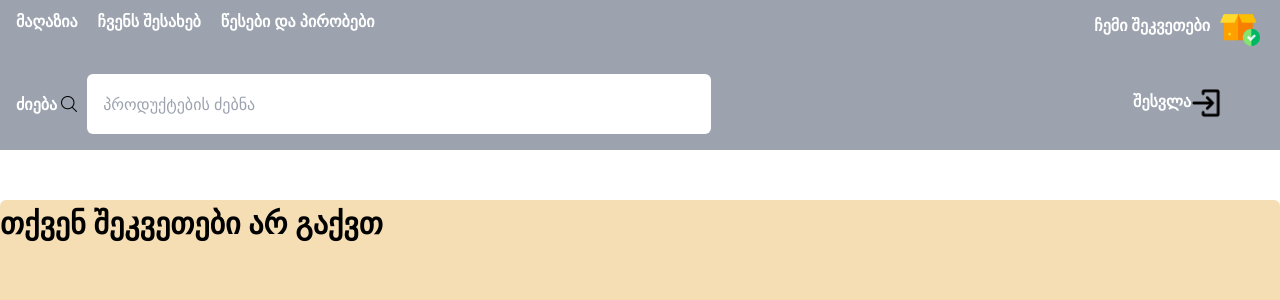
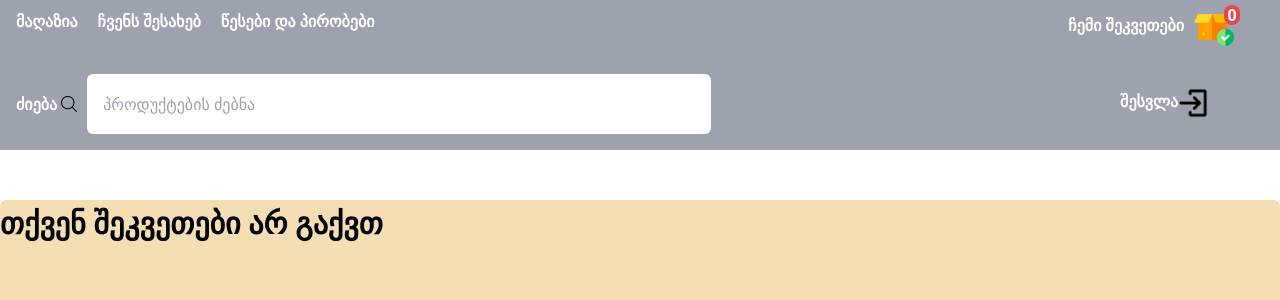
Before and after one commit to kaikaci12/shop-eri, a React (Vite) app: page /orders in a window 1280 px wide. Shown: the top 300 px of the page. Built offline with nearby package versions, Linux system fonts and the light colour scheme.

Commit message:
add orders quantity showing on ordersIcon

```diff
--- a/src/App.tsx
+++ b/src/App.tsx
@@ -8,16 +8,7 @@ import Login from "./pages/Login";
 import { createContext, useEffect, useState } from "react";
 import Product from "./pages/Product";
 import data from "./data.json";
-import { IProductData } from "./types.d";
-
-export interface IOrders {
-  description: string;
-  id: number;
-  image: string;
-  name: string;
-  price: number;
-  quantity: number;
-}
+import { IProductData, IOrders } from "./types.d";
 
 export const orderContext = createContext([]);
 
@@ -93,6 +84,7 @@ function App() {
       <Header
         setSearchValue={setSearchValue}
         handleLoginWindow={handleLoginWindow}
+        orders={orders}
       />
 
       {regWindow && (
--- a/src/components/Header.tsx
+++ b/src/components/Header.tsx
@@ -4,8 +4,8 @@ import Menu from "/assets/menu.png";
 import { useEffect, useState } from "react";
 import SearchIcon from "/assets/search.png";
 import OrderIcon from "/assets/order-icon.png";
-import Orders from "./Orders";
-import { string } from "yup";
+import { IOrders } from "../types";
+
 const navLinks = [
   {
     name: "მაღაზია",
@@ -24,11 +24,12 @@ const navLinks = [
 type TProps = {
   setSearchValue: React.Dispatch<React.SetStateAction<string>>;
   handleLoginWindow: Function;
+  orders: IOrders[];
 };
 
 export default function Header({
   setSearchValue,
-
+  orders,
   handleLoginWindow,
 }: TProps) {
   const [windowWidth, setWindowWidth] = useState(window.innerWidth);
@@ -85,7 +86,11 @@ export default function Header({
         <Link to="/orders">
           <div className="text-[1rem]  cursor-pointer items-center justify-center text-white font-bold flex gap-[10px]">
             <span>ჩემი შეკვეთები</span>
-            <img src={OrderIcon} alt="" className=" w-[40px] mt-[10px]" />
+
+            <img src={OrderIcon} alt="" className="w-[40px] mt-[10px]" />
+            <div className="w-[16px] h-[20px] relative  right-[20px] bottom-[10px] rounded-lg bg-red-500 flex justify-center items-center text-white font-bold text-[1rem]">
+              {orders.length}
+            </div>
           </div>
         </Link>
 
--- a/src/components/Orders.tsx
+++ b/src/components/Orders.tsx
@@ -1,7 +1,6 @@
 import React from "react";
-import { orderContext } from "../App";
-import { useContext } from "react";
-import { IOrders } from "../App";
+
+import { IOrders } from "../types";
 type TProps = {
   orders: IOrders[];
   handleRemoveProduct: Function;
@@ -33,7 +32,7 @@ export default function Orders({
                 onClick={() => handleRemoveAll()}
                 className="text-[#000] text-[15px] font-normal leading-[25px] opacity-50 underline cursor-pointer h-[2px]"
               >
-                Remove all
+                შეკვეთების გასუფთავება
               </button>
             </div>
             <div className="flex flex-col gap-[24px] w-full items-center justify-center ">
@@ -84,7 +83,7 @@ export default function Orders({
                 გადასახდელი თანხა:
               </span>
               <span className="text-[#000] text-center text-[18px] font-bold uppercase">
-                {`$${totalPrice}`}
+                {`ლ${totalPrice}`}
               </span>
             </div>
 
--- a/src/types.d.ts
+++ b/src/types.d.ts
@@ -6,10 +6,10 @@ export interface IProductData {
   image: string;
 }
 export interface IOrders {
+  description: string;
   id: number;
+  image: string;
   name: string;
-  description: string;
   price: number;
-  image: string;
   quantity: number;
 }
```
